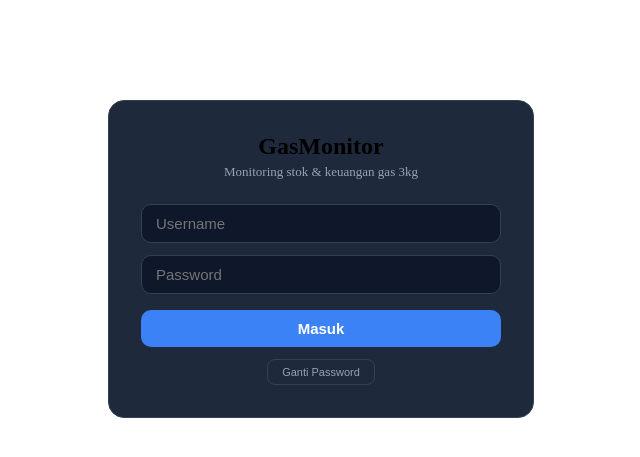
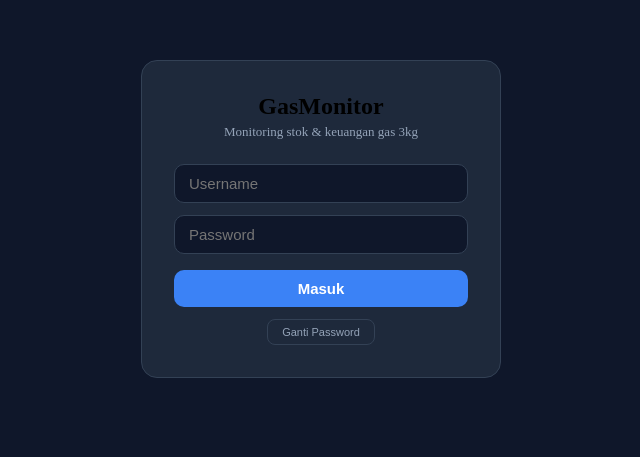
Before and after one commit to milhamsyafaat/monitoring-gas-, a React (Vite) app: page / in a window 1280 px wide. Shown: the part 181-638 px from the top of the page, without its empty margins (319-959 px from the left). Built offline with nearby package versions, Linux system fonts and the light colour scheme.

Commit message:
fix: set body margin via JS + root width 100%

```diff
--- a/index.html
+++ b/index.html
@@ -8,6 +8,11 @@
   <link rel="icon" type="image/svg+xml" href="./favicon.svg" />
   <link rel="manifest" href="./manifest.json" />
   <title>GasMonitor</title>
+  <style>
+    *{margin:0;padding:0;box-sizing:border-box}
+    html,body,#root{width:100%;min-height:100vh}
+    body{background:#0f172a}
+  </style>
 </head>
 <body>
   <div id="root"></div>
--- a/src/App.jsx
+++ b/src/App.jsx
@@ -9,7 +9,7 @@ import {
 } from './utils.js';
 
 const s = {
-  root: { background: '#0f172a', color: '#e2e8f0', minHeight: '100vh', fontFamily: "-apple-system,BlinkMacSystemFont,'Segoe UI',system-ui,sans-serif", display:'flex', flexDirection:'column' },
+  root: { background: '#0f172a', color: '#e2e8f0', minHeight: '100vh', width:'100%', fontFamily: "-apple-system,BlinkMacSystemFont,'Segoe UI',system-ui,sans-serif", display:'flex', flexDirection:'column' },
 
   loginWrap:{ display:'flex', flexDirection:'column', alignItems:'center', justifyContent:'center', minHeight:'100vh', padding:'2rem' },
   loginBox:{ background:'#1e293b', borderRadius:16, padding:'2rem', width:'100%', maxWidth:360, border:'1px solid #334155' },
@@ -723,6 +723,12 @@ export default function App() {
   const [loggedIn, setLoggedIn] = useState(() => sessionStorage.getItem('gas_logged') === '1');
   const [view, setView] = useState('dashboard');
 
+  useEffect(() => {
+    document.body.style.margin = '0';
+    document.body.style.padding = '0';
+    document.body.style.background = '#0f172a';
+  }, []);
+
   if (!loggedIn) return <LoginPage onLogin={() => setLoggedIn(true)} />;
 
   return (
```
Also changed, not shown: 3 other files (tests, documents, lock files or other folders).
